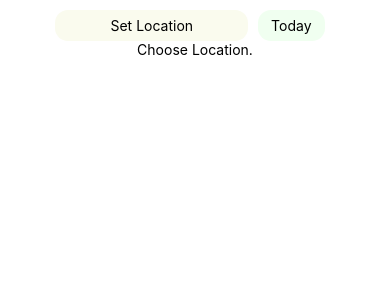
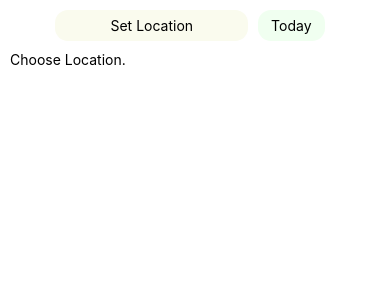
Before and after one commit to aquino-a/weather-app, a React Native app: screen / in a window 390 px wide. Shown: the top 300 px of the page. Built offline with nearby package versions, Linux system fonts and the light colour scheme.

Commit message:
expand weekly forecast

```diff
--- a/src/App.tsx
+++ b/src/App.tsx
@@ -1,5 +1,5 @@
 import React, { useState } from 'react';
-import { StyleSheet, View, Pressable, Text } from 'react-native';
+import { StyleSheet, View, Pressable, Text, Dimensions } from 'react-native';
 
 import LocationComponent from './components/Location';
 import WeatherComponent, { CurrentView } from './components/Weather/Weather';
@@ -43,10 +43,12 @@ export default function App() {
                     </Text>
                 </Pressable>
             </View>
-            <WeatherComponent
-                location={currentLocation}
-                currentView={currentView}
-            />
+            <View style={styles.weather}>
+                <WeatherComponent
+                    location={currentLocation}
+                    currentView={currentView}
+                />
+            </View>
         </View>
     );
 }
@@ -73,4 +75,8 @@ const styles = StyleSheet.create({
         paddingVertical: 7,
         marginHorizontal: 10,
     },
+    weather: {
+        width: Dimensions.get('window').width,
+        padding: 10,
+    },
 });
--- a/src/components/Weather/WeeklyComponent.tsx
+++ b/src/components/Weather/WeeklyComponent.tsx
@@ -165,6 +165,7 @@ const styles = StyleSheet.create({
         borderColor: '#cfd4d6',
         borderRadius: 8,
         borderWidth: 1,
+        marginTop: 2,
     },
     main: {
         marginTop: 10,
```
